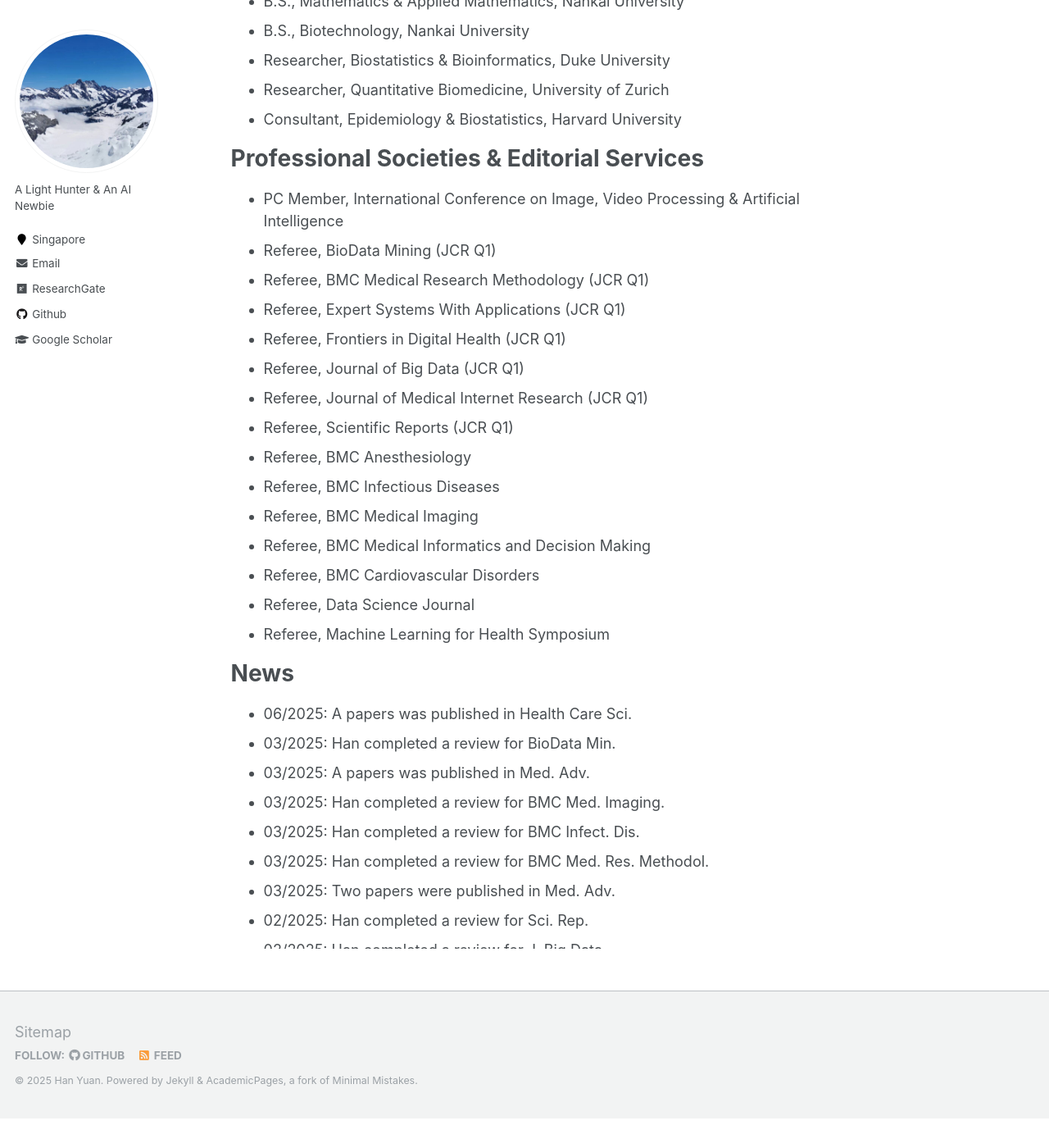
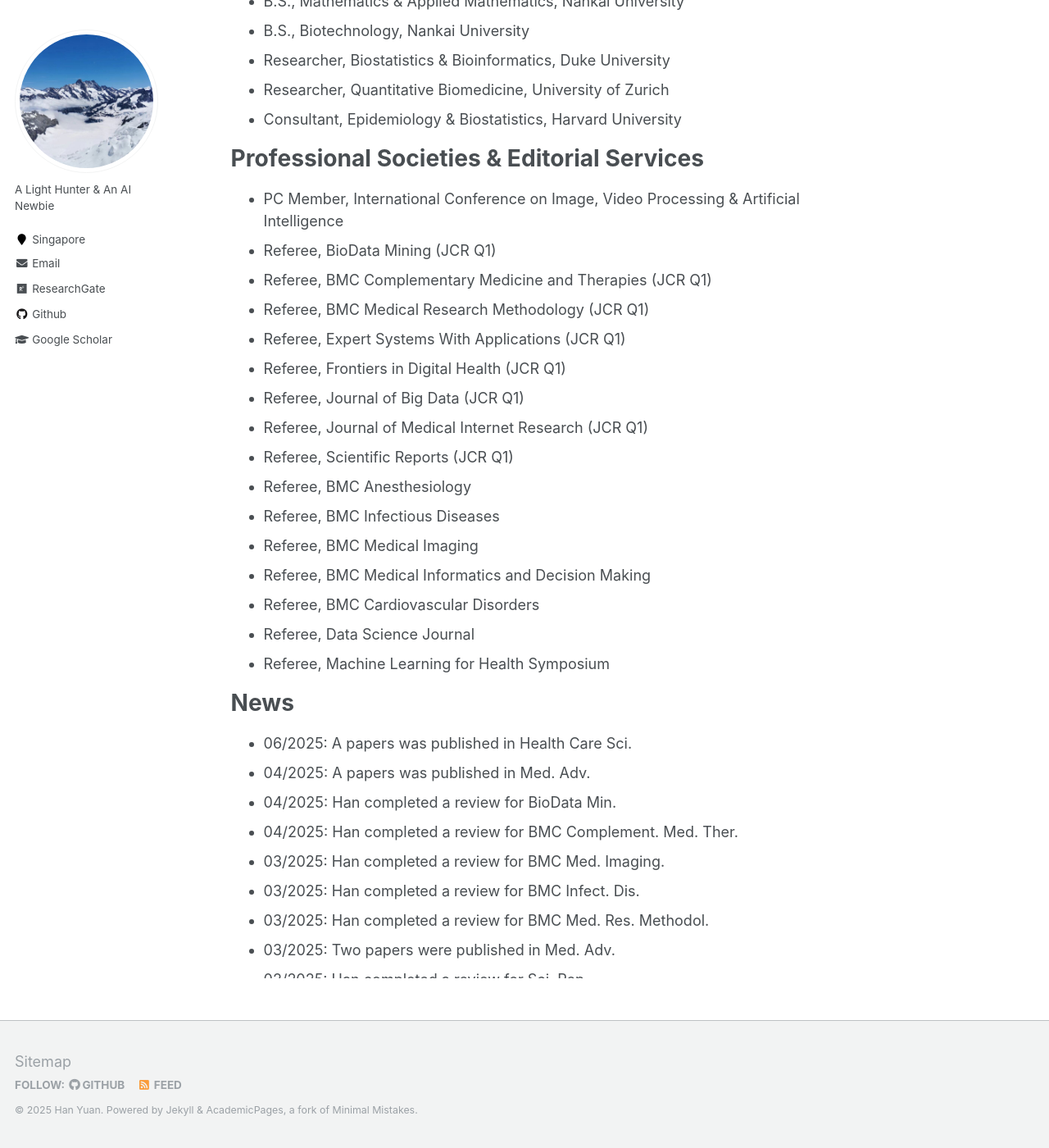
Before and after one commit to Han-Yuan-Med/Han-Yuan-Med.github.io, a Jekyll site: the page built from _pages/about.md, in a window 1280 px wide and 1400 px high, scrolled down 762 px. Shown: the whole window at 82% size. Built offline with Jekyll 4.4.1, drawn with Linux system fonts in a browser that asks for light colours; before the commit the page ends 2126 px from its top, so only the background shows below that.

Commit message:
Update about.md

```diff
--- a/_pages/about.md
+++ b/_pages/about.md
@@ -24,6 +24,7 @@
 # Professional Societies & Editorial Services
 * PC Member, International Conference on Image, Video Processing & Artificial Intelligence
 * Referee, BioData Mining (JCR Q1)
+* Referee, BMC Complementary Medicine and Therapies (JCR Q1)
 * Referee, BMC Medical Research Methodology (JCR Q1)
 * Referee, Expert Systems With Applications (JCR Q1)
 * Referee, Frontiers in Digital Health (JCR Q1)
@@ -41,8 +42,9 @@
 # News
 <ul style="width: auto; height: 300px; overflow: auto">
   <li>06/2025: A papers was published in Health Care Sci.</li>
-  <li>03/2025: Han completed a review for BioData Min.
-  <li>03/2025: A papers was published in Med. Adv.</li>
+  <li>04/2025: A papers was published in Med. Adv.</li>
+  <li>04/2025: Han completed a review for BioData Min.</li>
+  <li>04/2025: Han completed a review for BMC Complement. Med. Ther.</li>
   <li>03/2025: Han completed a review for BMC Med. Imaging.</li>
   <li>03/2025: Han completed a review for BMC Infect. Dis.</li>
   <li>03/2025: Han completed a review for BMC Med. Res. Methodol.</li>
@@ -50,14 +52,14 @@
   <li>02/2025: Han completed a review for Sci. Rep.</li>
   <li>02/2025: Han completed a review for J. Big Data.</li>
   <li>02/2025: Han completed a review for BMC Anesthesiol.
-  <li>01/2025: A papers was published in iRadiol.</li>
+  <li>02/2025: Han completed a review for BMC Med. Inform. Decis. Mak.</li>
+  <li>01/2025: Two papers were published in iRadiol.</li>
   <li>01/2025: Han completed a review for BMC Med. Imaging.</li>
   <li>01/2025: Han completed a review for BMC Med. Inform. Decis. Mak.</li>
   <li>01/2025: Han completed a review for Front. Digit. Health.</li>
   <li>12/2024: A paper was published in Health Care Sci.</li>
   <li>12/2024: A paper was published in BMC Med. Res. Methodol.</li>
   <li>12/2024: A paper was published in Med. Adv.</li>
-  <li>12/2024: A paper was published in iRadiol.</li>
   <li>12/2024: Han completed a review for BMC Cardiovasc. Disord.</li>
   <li>11/2024: Han completed a review for Sci. Rep.</li>
   <li>11/2024: Han completed a review for J. Med. Internet Res.</li>
```
